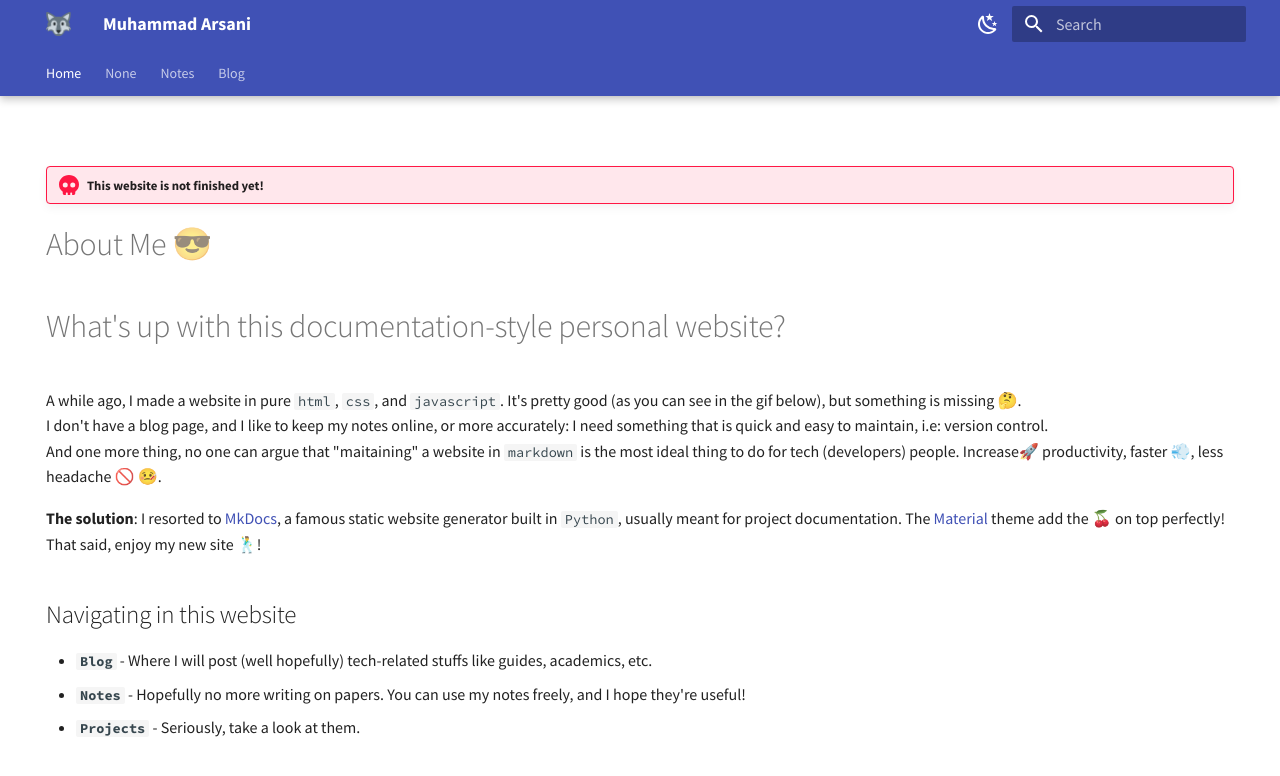
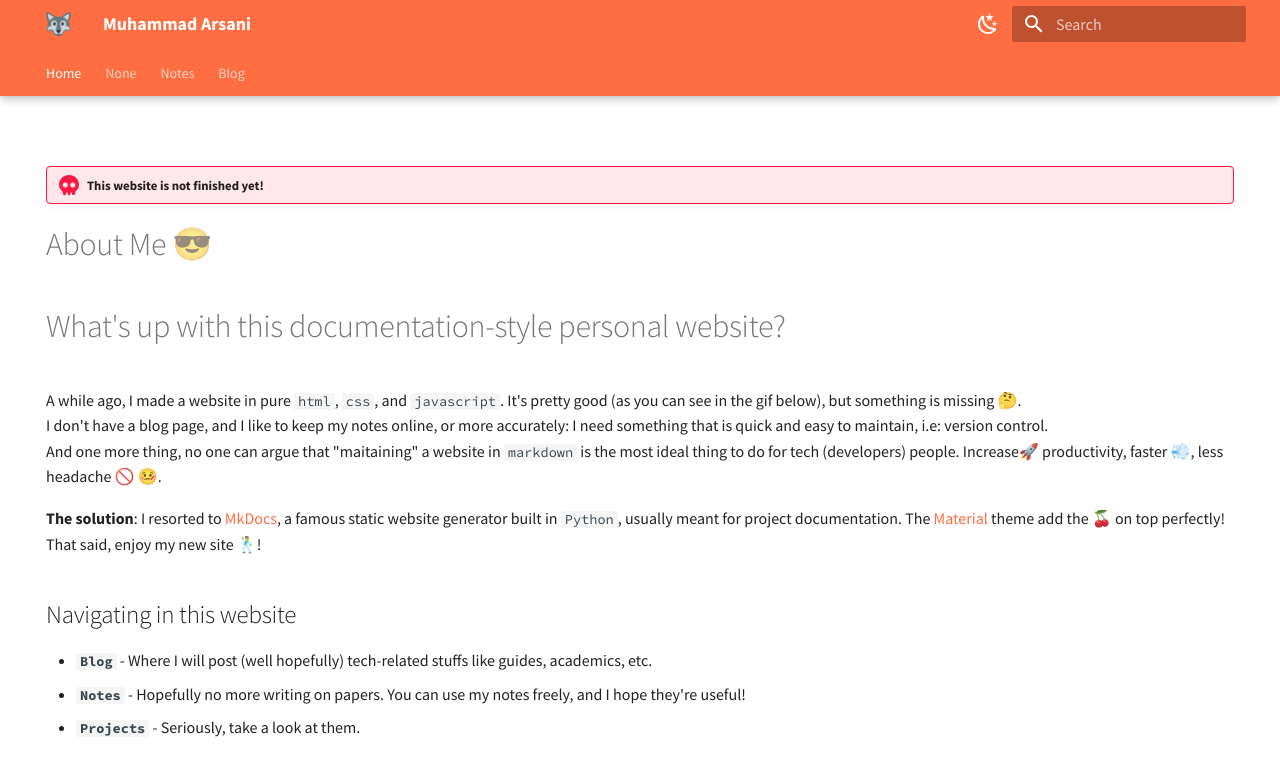
Before and after one commit to fadli0029/fadeStash, an MkDocs documentation site: the page built from docs/index.md, in a window 1280 px wide. Shown: the top 776 px of the page. Built offline with MkDocs 1.6.1 and Material for MkDocs 9.7.7, drawn with Linux system fonts in a browser that asks for light colours.

Commit message:
[ADD] big changes

```diff
--- /dev/null
+++ b/docs/stylesheets/extra.css
@@ -0,0 +1,5 @@
+[data-md-color-scheme="custom-light"] {
+  --md-primary-fg-color:        #FFD07F;
+  --md-primary-fg-color--light: #FF8243;
+  --md-primary-fg-color--dark:  #FDA65D;
+}
--- a/mkdocs.yml
+++ b/mkdocs.yml
@@ -40,11 +40,15 @@
   palette:
     - media: "(prefers-color-scheme: light)"
       scheme: default
+      primary: deep orange
+      accent: red
       toggle:
         icon: material/weather-night
         name: Switch to dark mode
     - media: "(prefers-color-scheme: dark)"
       scheme: slate
+      primary: black
+      accent: deep orange
       toggle:
         icon: material/weather-sunny
         name: Switch to light mode
@@ -81,6 +85,9 @@
   - pymdownx.arithmatex:
       generic: true
 
+extra_css:
+  - stylesheets/extra.css
+
 extra_javascript:
   - javascripts/mathjax.js
   - https://polyfill.io/v3/polyfill.min.js?features=es6
```
